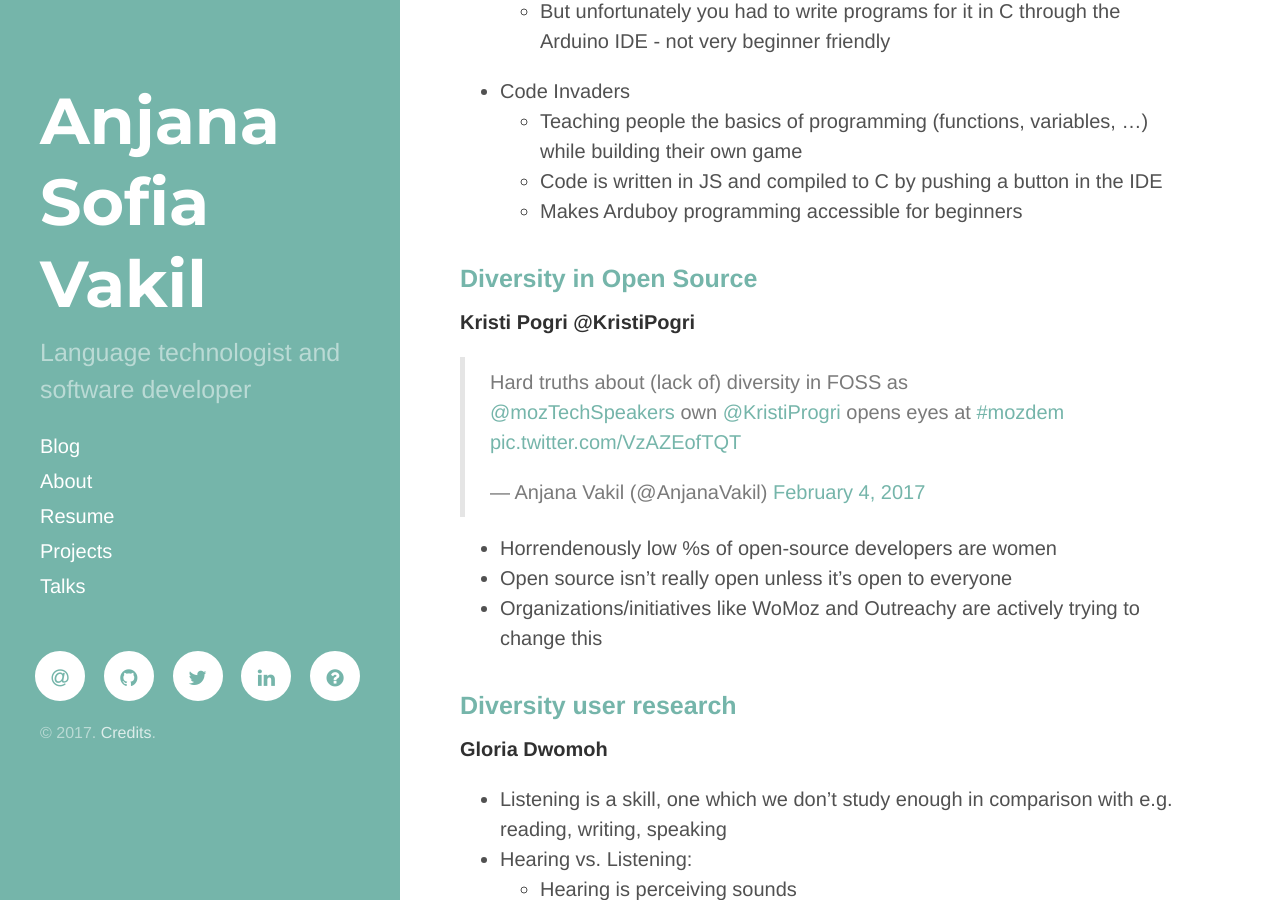
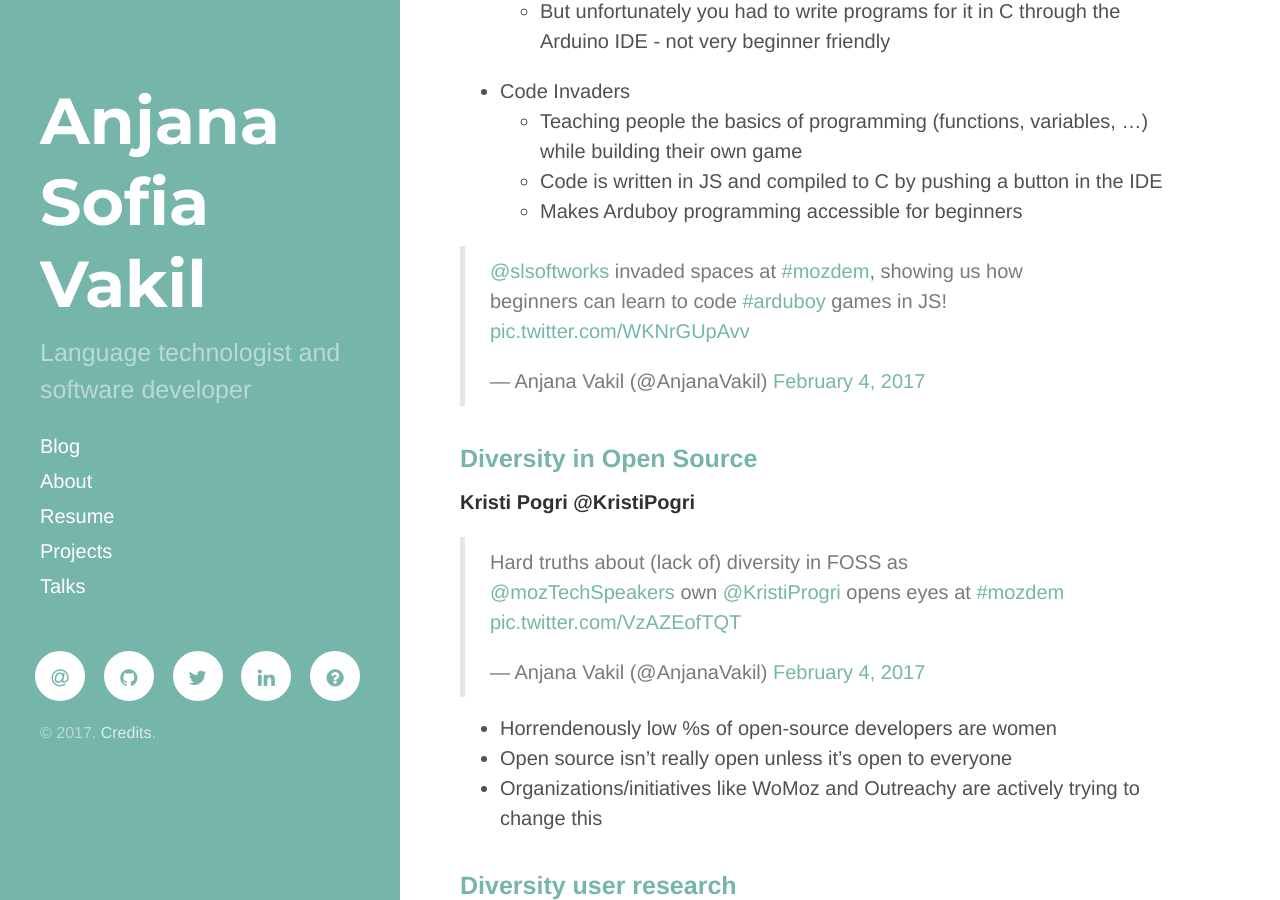
Before and after one commit to vakila/vakila.github.io, a Jekyll site: the page built from _posts/2017-02-13-fosdem-2017.md, in a window 1280 px wide and 900 px high, scrolled down 7921 px. Built offline with Jekyll 4.4.1, drawn with Linux system fonts in a browser that asks for light colours; nearby versions of some CDN libraries; comment, search, counter and statistics services are not loaded.

Commit message:
Update 2017-02-13-fosdem-2017.md

```diff
--- a/_posts/2017-02-13-fosdem-2017.md
+++ b/_posts/2017-02-13-fosdem-2017.md
@@ -189,6 +189,8 @@ See the notes below for more!
   * Code is written in JS and compiled to C by pushing a button in the IDE
   * Makes Arduboy programming accessible for beginners
 
+<blockquote class="twitter-tweet" data-lang="en"><p lang="en" dir="ltr"><a href="https://twitter.com/slsoftworks">@slsoftworks</a> invaded spaces at <a href="https://twitter.com/hashtag/mozdem?src=hash">#mozdem</a>, showing us how beginners can learn to code <a href="https://twitter.com/hashtag/arduboy?src=hash">#arduboy</a> games in JS! <a href="https://t.co/WKNrGUpAvv">pic.twitter.com/WKNrGUpAvv</a></p>&mdash; Anjana Vakil (@AnjanaVakil) <a href="https://twitter.com/AnjanaVakil/status/827886909372379136">February 4, 2017</a></blockquote>
+<script async src="//platform.twitter.com/widgets.js" charset="utf-8"></script>
 
 ### <a name="diversity"></a>[Diversity in Open Source](https://fosdem.org/2017/schedule/event/mozilla_diversity_user_research/)
 **Kristi Pogri @KristiPogri**
```
